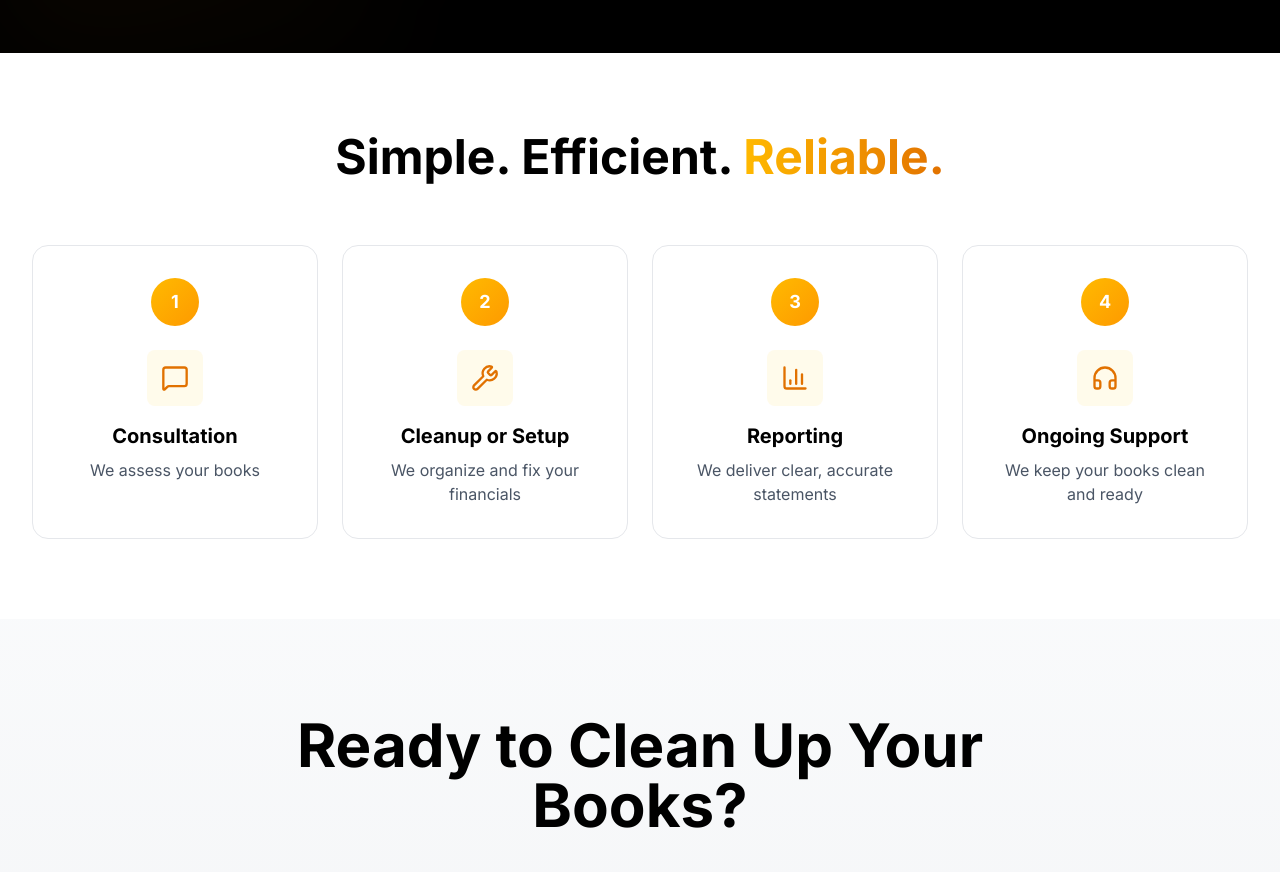
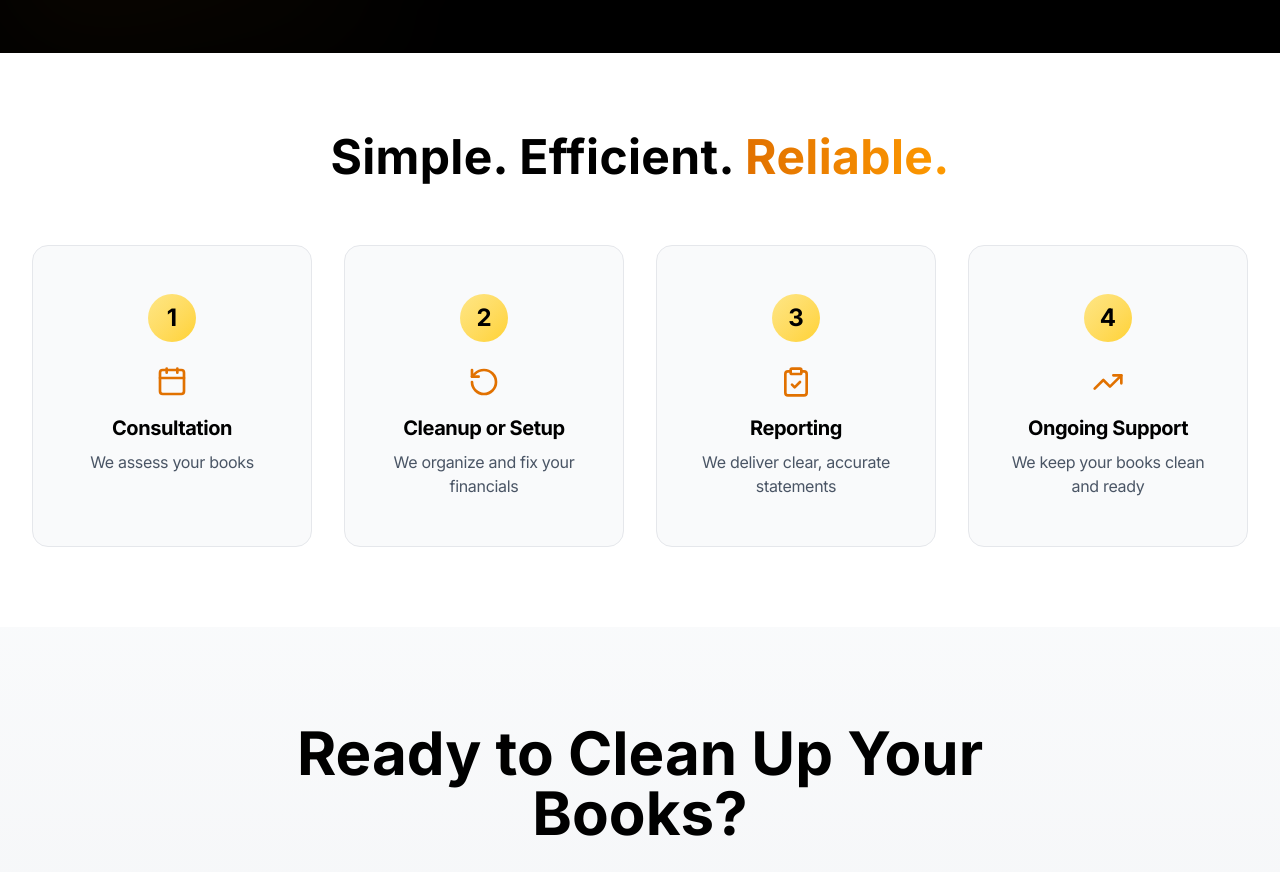
Before and after one commit to DilushaJS/ez-books-website, a Next.js app: page / in a window 1280 px wide. Shown: the part 3040-3912 px from the top of the page. Built offline with nearby package versions, Linux system fonts and the light colour scheme.

Commit message:
Refactor ProcessSection component for improved styling and icon usage

```diff
--- a/app/components/process-section.tsx
+++ b/app/components/process-section.tsx
@@ -1,7 +1,7 @@
 'use client';
 
 import { motion } from 'framer-motion';
-import { MessageSquare, Wrench, BarChart3, HeadphonesIcon } from 'lucide-react';
+import { Calendar, RotateCcw, ClipboardCheck, TrendingUp } from 'lucide-react';
 
 export function ProcessSection() {
   const steps = [
@@ -9,25 +9,25 @@ export function ProcessSection() {
       number: 1,
       title: 'Consultation',
       description: 'We assess your books',
-      icon: MessageSquare,
+      icon: Calendar,
     },
     {
       number: 2,
       title: 'Cleanup or Setup',
       description: 'We organize and fix your financials',
-      icon: Wrench,
+      icon: RotateCcw,
     },
     {
       number: 3,
       title: 'Reporting',
       description: 'We deliver clear, accurate statements',
-      icon: BarChart3,
+      icon: ClipboardCheck,
     },
     {
       number: 4,
       title: 'Ongoing Support',
       description: 'We keep your books clean and ready',
-      icon: HeadphonesIcon,
+      icon: TrendingUp,
     },
   ];
 
@@ -62,9 +62,9 @@ export function ProcessSection() {
           viewport={{ once: true }}
           transition={{ duration: 0.6 }}
         >
-          <h2 className="text-4xl sm:text-5xl font-bold text-black mb-4">
+          <h2 className="text-3xl sm:text-4xl lg:text-5xl font-bold tracking-[0.35px] mb-4">
             <span className="text-black">Simple. Efficient. </span>
-            <span className="text-transparent bg-clip-text bg-gradient-to-r from-amber-400 to-amber-600">
+            <span className="text-transparent bg-clip-text bg-gradient-to-r from-[#E17100] to-[#FE9A00]">
               Reliable.
             </span>
           </h2>
@@ -72,7 +72,7 @@ export function ProcessSection() {
 
         {/* Process Cards Grid */}
         <motion.div
-          className="grid grid-cols-1 md:grid-cols-2 lg:grid-cols-4 gap-6"
+          className="grid grid-cols-1 md:grid-cols-2 lg:grid-cols-4 gap-8"
           variants={containerVariants}
           initial="hidden"
           whileInView="visible"
@@ -83,7 +83,7 @@ export function ProcessSection() {
             return (
               <motion.div
                 key={index}
-                className="bg-white rounded-2xl border border-gray-200 p-8 text-center hover:border-amber-200 transition-all duration-300"
+                className="bg-[#F9FAFB] rounded-2xl border border-[#E5E7EB] px-8 py-12 text-center hover:border-amber-200 transition-all duration-300"
                 variants={cardVariants}
                 whileHover={{
                   y: -8,
@@ -93,28 +93,28 @@ export function ProcessSection() {
               >
                 {/* Step Number */}
                 <motion.div
-                  className="w-12 h-12 rounded-full bg-gradient-to-br from-amber-400 to-amber-500 flex items-center justify-center mx-auto mb-6"
+                  className="w-12 h-12 rounded-full bg-gradient-to-br from-[#FEE685] to-[#FFD230] flex items-center justify-center mx-auto mb-6"
                   whileHover={{ scale: 1.1 }}
                 >
-                  <span className="text-lg font-bold text-white">
+                  <span className="text-2xl font-bold tracking-[0.07px] text-black">
                     {step.number}
                   </span>
                 </motion.div>
 
                 {/* Icon */}
                 <motion.div
-                  className="w-14 h-14 rounded-lg bg-amber-50 flex items-center justify-center mx-auto mb-4"
+                  className="flex items-center justify-center mx-auto mb-4"
                   whileHover={{ rotate: 10, scale: 1.1 }}
                   transition={{ duration: 0.3 }}
                 >
-                  <Icon className="w-7 h-7 text-amber-600" />
+                  <Icon className="w-8 h-8 text-[#E17100]" />
                 </motion.div>
 
                 {/* Content */}
-                <h3 className="text-xl font-bold text-black mb-2">
+                <h3 className="text-lg sm:text-xl font-bold -tracking-[0.45px] text-black mb-2">
                   {step.title}
                 </h3>
-                <p className="text-gray-600">{step.description}</p>
+                <p className="text-sm sm:text-base font-normal -tracking-[0.31px] text-[#4A5565]">{step.description}</p>
               </motion.div>
             );
           })}
```
